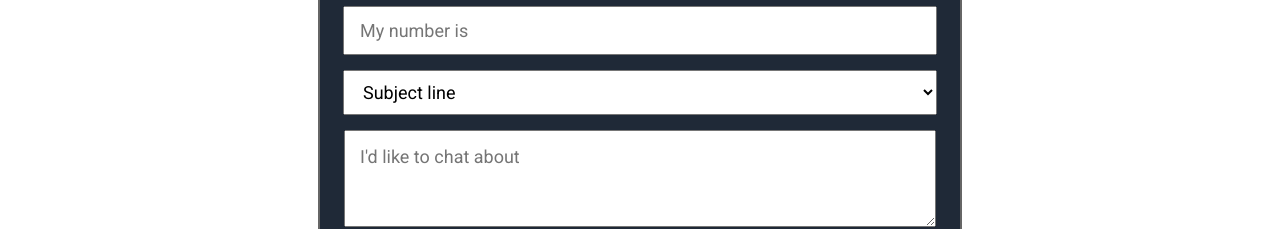
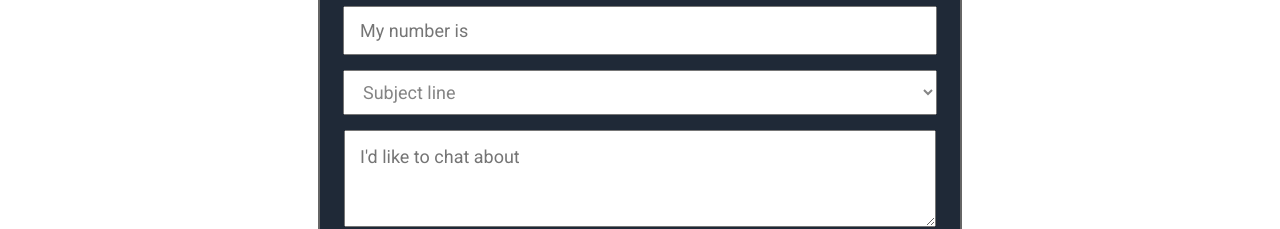
Before and after one commit to SaifulShohag/FD-Course-Assignment-2, a plain HTML site: page contact.html in a window 1280 px wide. Shown: the part 399-628 px from the top of the page. Drawn offline with Linux system fonts and the light colour scheme.

Commit message:
first commit

```diff
--- a/assets/css/style.css
+++ b/assets/css/style.css
@@ -258,6 +258,7 @@ input, select, textarea {
 
 select {
     width: 594px;
+    color: #858585;
 }
 
 textarea {
```
